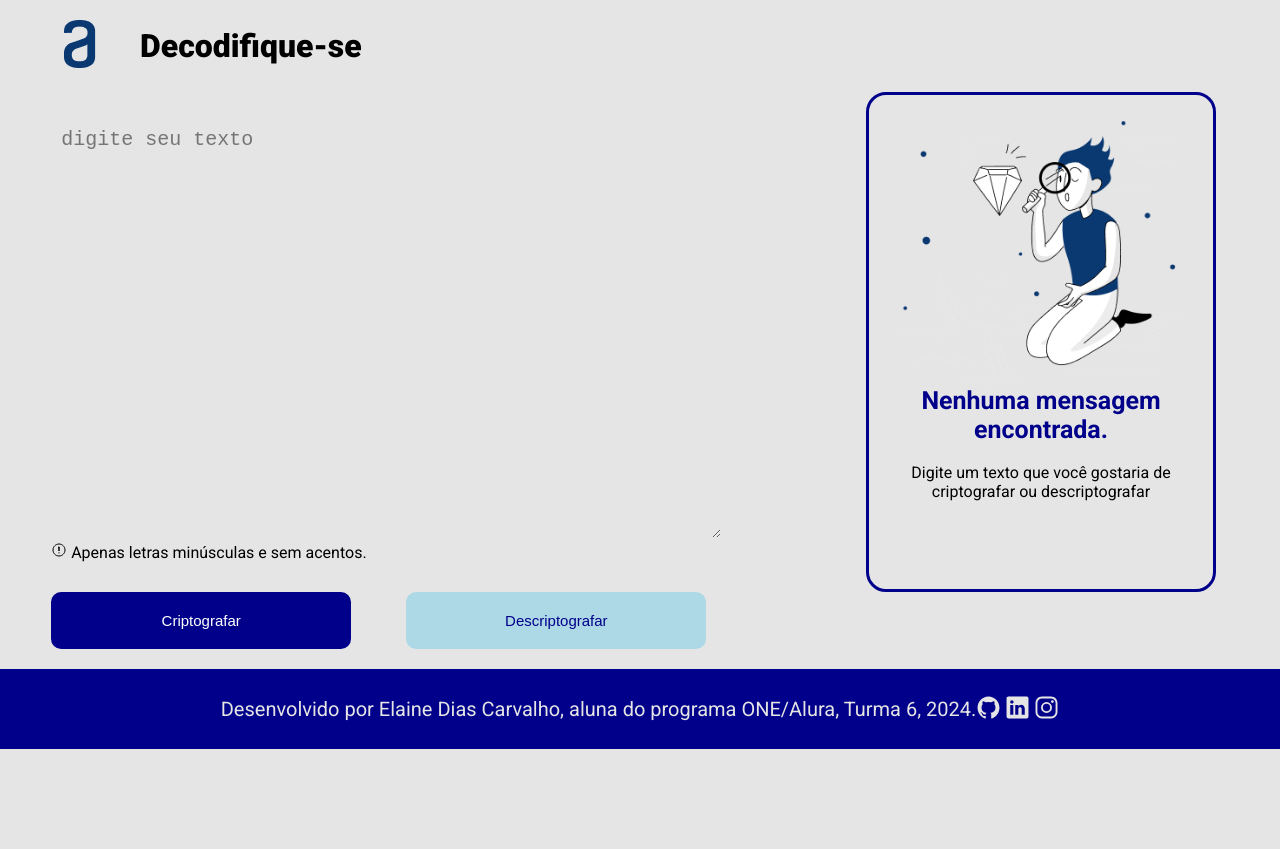
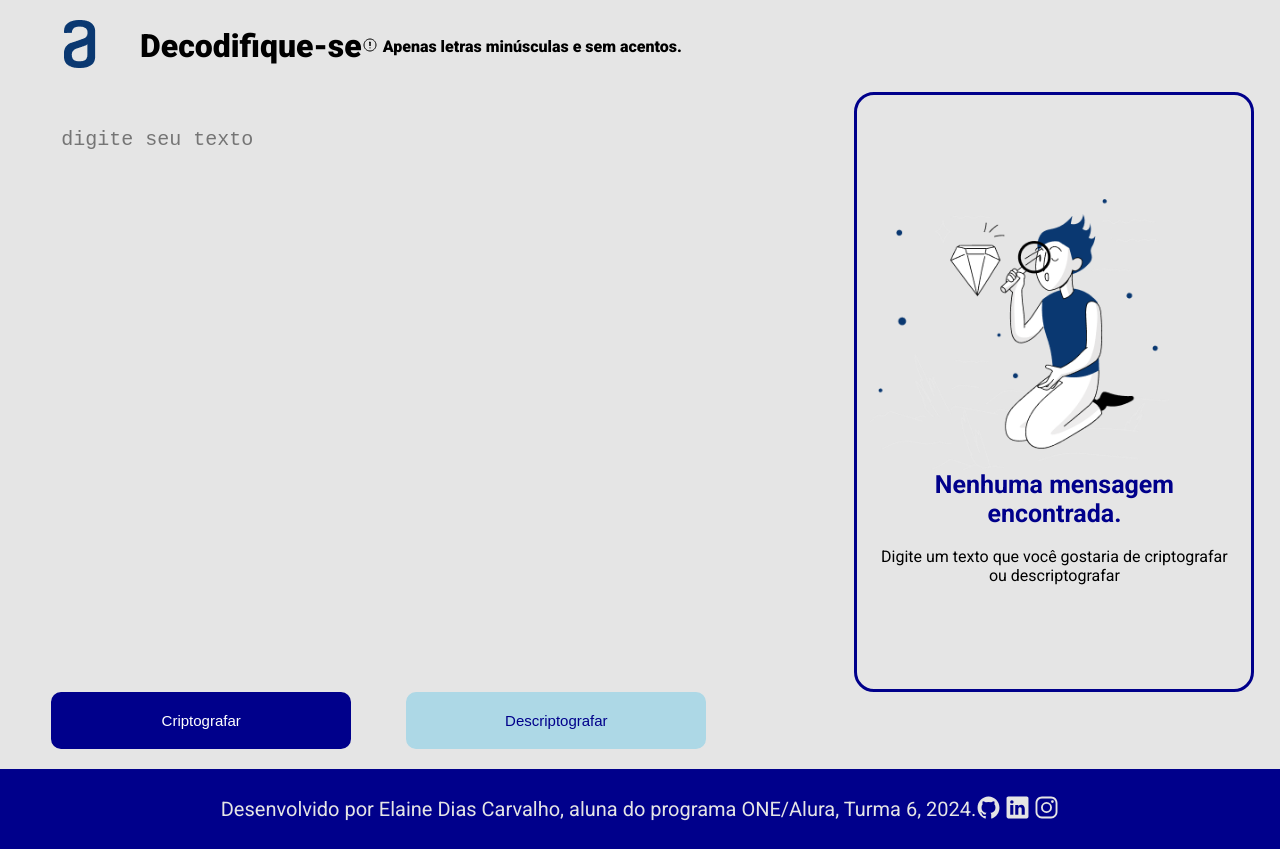
Before and after one commit to Elainedc/Challenge, a plain HTML site: page index.html in a window 1280 px wide. Before the commit the page ends 800 px from the top, so only its background shows below. Drawn offline with nearby package versions, Linux system fonts and the light colour scheme.

Commit message:
Finalizando...

```diff
--- a/index.html
+++ b/index.html
@@ -14,6 +14,7 @@
             <img class="cabecalho__imagem" src="assets/Frame 6.png" alt="logo da alura">
         </a>
         <h1 class="cabecalho__titulo">Decodifique-se</h1>
+        <p class="cabecalho__aviso"><ion-icon name="alert-circle-outline"></ion-icon> Apenas letras minúsculas e sem acentos.</p>
 
     </header>
 
@@ -21,8 +22,9 @@
         <div class="conteudo__input">
             <div class="input">
                 <textarea id="input__texto" placeholder="Digite seu texto"></textarea>
-                <p><ion-icon name="alert-circle-outline"></ion-icon> Apenas letras minúsculas e sem acentos.</p>
             </div>
+        </div>
+
         </div>
 
         <div id="output">
--- a/style.css
+++ b/style.css
@@ -43,6 +43,15 @@ body {
     font-style: normal;
 }
 
+.cabecalho__aviso {
+    display: flex;
+    flex-direction: row;
+    justify-content: flex-end;
+    gap: 5px;
+    font-family: "Roboto", sans-serif;
+    font-weight: 900;
+    font-style: normal;
+}
 .main__conteudo {
     display: flex;
     flex-wrap: nowrap;
@@ -57,14 +66,14 @@ body {
 
 }
 .conteudo__input .input{
-    width: 400px;
-    height: 330px;
+    width: 620px;
+    height: 280px;
 
 }
 
 #input__texto {
-    width: 670px;
-    height: 420px;
+    width: 380px;
+    height: 600px;
     font-size: 20px;
     color: var(--corsecundaria);
     background: transparent;
@@ -77,13 +86,15 @@ body {
 
 #output {
     display: flex;
-    flex-direction: column;
+    flex-flow: column;
+    justify-content: center;
     border: 3px solid var(--corsecundaria);
     border-radius: 20px;
-    width: 350px;
-    height: 500px;
-    margin-right: 5%;
-    padding: 2%;
+    width: 400px;
+    height: 600px;
+    margin-right: 2%;
+    padding: 1%;
+
 }
 
 #output h2 {
@@ -137,9 +148,9 @@ body {
     border: 2px solid var(--corquaternario);
     border-radius: 10px;
     text-decoration: none;
-    width: 300px;
+    width: 200px;
     height: 57px;
-    margin-left: 4%;
+    margin-left: 25%;
     cursor: pointer;
     font-size: 15px;
 
```
